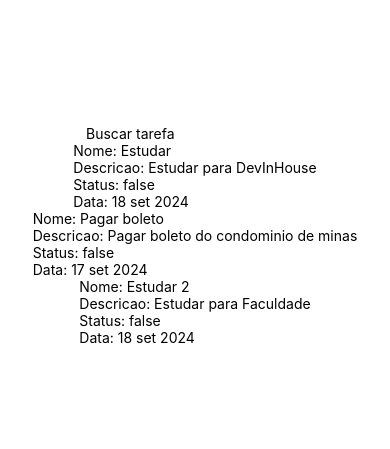
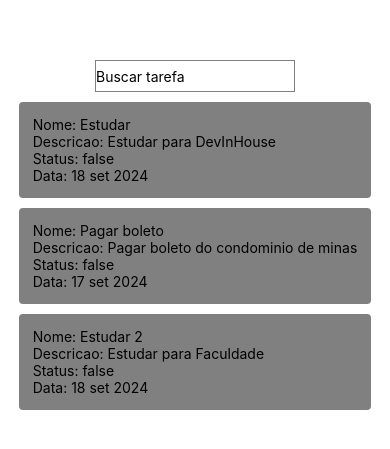
Before and after one commit to DEVinHouse-Clamed-V3/react-semana9, a React Native app: screen / in a window 390 px wide. Shown: the part 187-636 px from the top of the page. Built offline with nearby package versions, Linux system fonts and the light colour scheme.

Commit message:
Aplicacao de filtro em tasks

```diff
--- a/App.js
+++ b/App.js
@@ -7,8 +7,8 @@ import AsyncStorage from '@react-native-async-storage/async-storage';
 
 export default function App() {
 
-
-  const [tasks, setTasks] = useState([
+  const [tasks, setTasks] = useState([])
+  const [original, setOriginal] = useState([
     {
       id: 1,
       nome: "Estudar",
@@ -45,14 +45,15 @@ export default function App() {
   useEffect(() => {
     // toLocaleLowerCase
     console.log('usuario digitando no input de busca')
-    const filtrado = tasks.filter(item => item.nome.toLocaleLowerCase().includes(search.toLocaleLowerCase()))
+    const filtrado = original.filter(item => item.nome.toLocaleLowerCase().includes(search.toLocaleLowerCase()))
     setTasks(filtrado)
   }, [search])
 
   return (
     <View style={styles.container}>
-      <TextInput placeholder='Buscar tarefa' onChangeText={setSearch} value={search} />
+      <TextInput style={styles.searchInput} placeholder='Buscar tarefa' onChangeText={setSearch} value={search} />
 
+      <View style={styles.list}>
         {tasks.map(task => {
           return <Task key={task.id}
             nome={task.nome}
@@ -60,6 +61,7 @@ export default function App() {
             status={task.status}
             data={task.data} />
         })}
+      </View>
     </View>
   );
 }
@@ -70,5 +72,17 @@ const styles = StyleSheet.create({
     backgroundColor: '#fff',
     alignItems: 'center',
     justifyContent: 'center',
+  },
+  list: {
+    display: 'flex',
+    flexDirection: 'column',
+    gap: '10px',
+    marginTop: '10px'
+  },
+  searchInput: {
+    width: '200px',
+    height: '32px',
+    borderWidth: 1,
+    borderColor: 'gray'
   }
 });
--- a/components/Task/Task.js
+++ b/components/Task/Task.js
@@ -1,9 +1,9 @@
-import { Button, Text, TextInput, View, Switch } from 'react-native';
+import { StyleSheet, Text, View } from 'react-native';
 
 // props
 function Task({ nome, descricao, status, data }) {
     return (
-        <View>
+        <View style={styles.card}>
             <Text>Nome: {nome}</Text>
             <Text>Descricao: {descricao}</Text>
             <Text>Status: {status}</Text>
@@ -15,3 +15,14 @@ function Task({ nome, descricao, status, data }) {
 }
 
 export default Task;
+
+const styles = StyleSheet.create({
+    card: {
+        display: 'flex',
+        flexDirection: 'column',
+        backgroundColor: 'gray',
+        height: 'auto',
+        padding: '14px',
+        borderRadius: '4px'
+    }
+})
```
Lines whose indentation alone changed are shown as unchanged.
